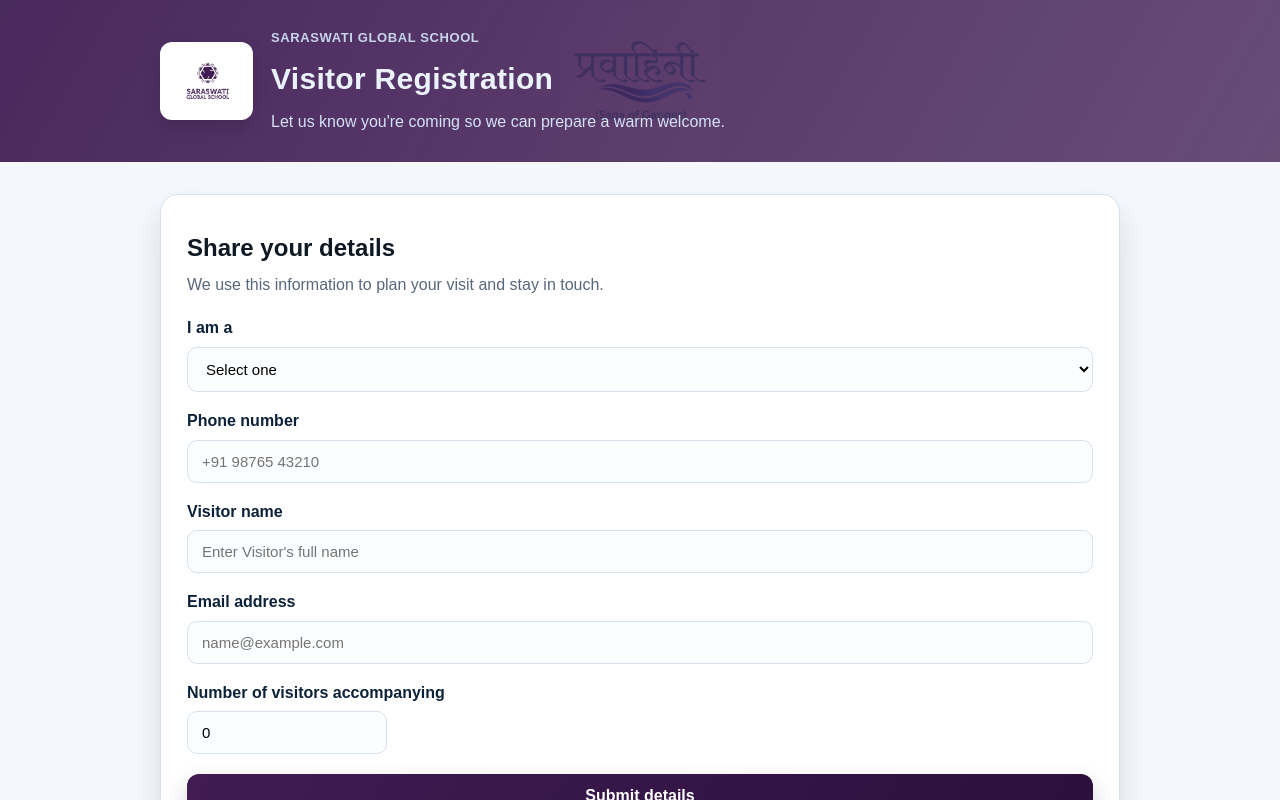
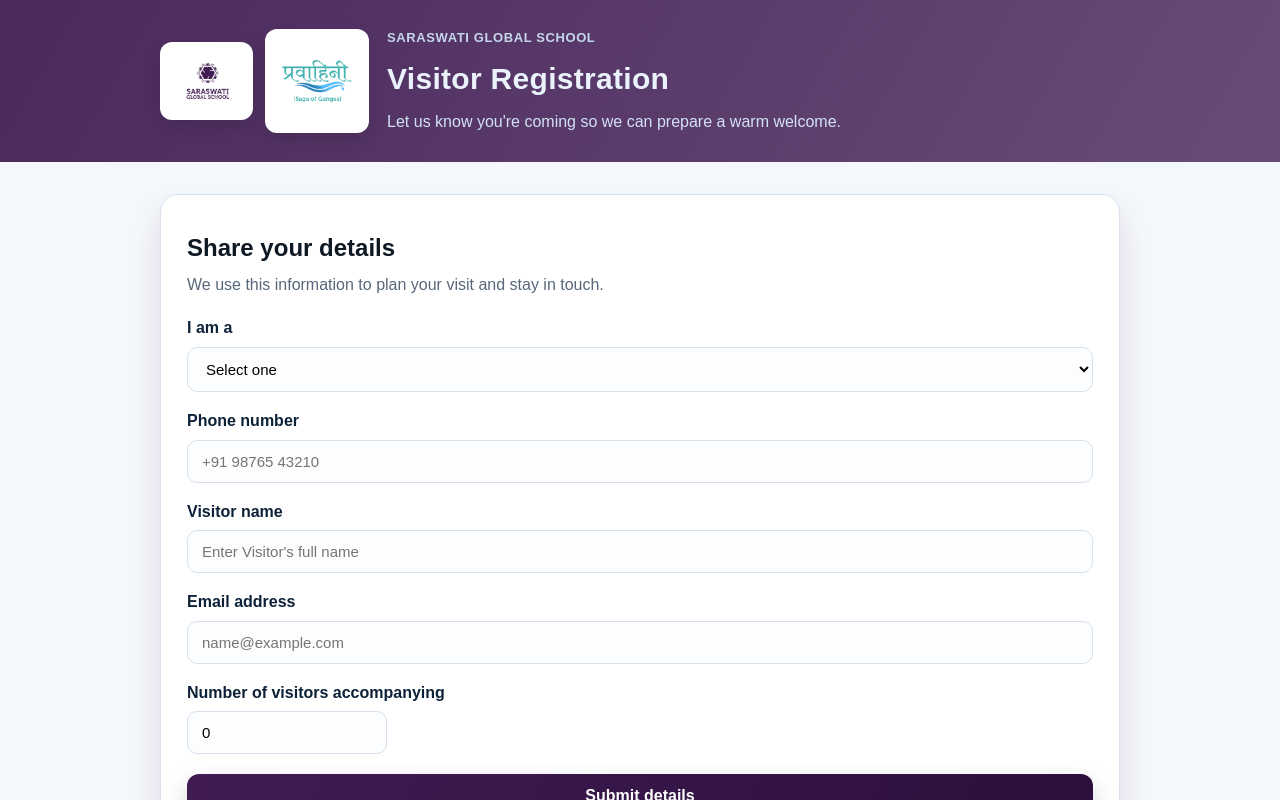
Before and after one commit to kunal-infi/saraswati-visitor-form, a Next.js app: page / in a window 1280 px wide. Shown: the top 800 px of the page. Built offline with nearby package versions, Linux system fonts and the light colour scheme; a web font is replaced by a local one.

Commit message:
feat: enhance brand logo display and add QR pass badge for improved visual appeal

```diff
--- a/app/globals.css
+++ b/app/globals.css
@@ -37,8 +37,7 @@ a {
       120deg,
       rgba(64, 28, 83, 0.94),
       rgba(64, 28, 83, 0.78)
-    ),
-    url("/assets/prav.png") center/160px no-repeat;
+    );
   padding: 28px 20px;
   color: #eaf2fb;
 }
@@ -51,6 +50,12 @@ a {
   margin: 0 auto;
 }
 
+.brand-logos {
+  display: flex;
+  align-items: center;
+  gap: 12px;
+}
+
 .brand-logo {
   height: 78px;
   width: auto;
@@ -58,6 +63,11 @@ a {
   border-radius: 12px;
   padding: 12px;
   box-shadow: 0 8px 18px rgba(0, 0, 0, 0.12);
+}
+
+.brand-logo.secondary {
+  height: 104px;
+  padding: 10px;
 }
 
 .brand-copy h1 {
@@ -258,14 +268,14 @@ button:active {
   display: flex;
   align-items: center;
   gap: 12px;
+  justify-content: space-between;
   padding: 12px 14px;
   color: #f8f3ff;
   background: linear-gradient(
       120deg,
       rgba(64, 28, 83, 0.88),
       rgba(64, 28, 83, 0.74)
-    ),
-    url("/assets/prav.png") center/140% no-repeat;
+    );
 }
 
 .qr-pass-logo {
@@ -300,6 +310,19 @@ button:active {
   font-weight: 900;
   font-size: 18px;
   letter-spacing: 0.3px;
+}
+
+.qr-pass-badge {
+  background: #ffffff;
+  padding: 8px;
+  border-radius: 12px;
+  box-shadow: 0 8px 18px rgba(0, 0, 0, 0.12);
+}
+
+.qr-pass-badge-img {
+  height: 60px;
+  width: auto;
+  object-fit: contain;
 }
 
 .qr-pass-footer {
--- a/app/page.js
+++ b/app/page.js
@@ -116,13 +116,13 @@ export default function HomePage() {
             }),
       }));
       setStatus("");
-      resetQr();
+      // resetQr();
       return;
     }
 
     setFormData((prev) => ({ ...prev, [name]: value }));
     setStatus("");
-    resetQr();
+    // resetQr();
   };
 
   const handleSubmit = async (event) => {
@@ -133,7 +133,7 @@ export default function HomePage() {
       return;
     }
 
-    resetQr();
+    // resetQr();
 
     const contactEmail = formData.email.trim();
     const contactPhone = formData.phoneNumber.trim();
@@ -246,7 +246,7 @@ export default function HomePage() {
       ctx.fillRect(headerX, headerY, headerWidth, qrHeaderHeight);
 
       if (headerBackground) {
-        const scale = Math.max(
+        const scale = Math.min(
           headerWidth / headerBackground.width,
           qrHeaderHeight / headerBackground.height
         );
@@ -322,13 +322,22 @@ export default function HomePage() {
     <>
       <header className="hero">
         <div className="brand">
-          <NextImage
-            src="/assets/TMS_LOGO.jpeg"
-            alt="Saraswati Global School logo"
-            className="brand-logo"
-            width={78}
-            height={78}
-          />
+          <div className="brand-logos">
+            <NextImage
+              src="/assets/TMS_LOGO.jpeg"
+              alt="Saraswati Global School logo"
+              className="brand-logo primary"
+              width={86}
+              height={86}
+            />
+            <NextImage
+              src="/assets/prav.png"
+              alt="Pravahini logo"
+              className="brand-logo secondary"
+              width={118}
+              height={118}
+            />
+          </div>
           <div className="brand-copy">
             <p className="eyebrow">Saraswati Global School</p>
             <h1>Visitor Registration</h1>
@@ -488,6 +497,15 @@ export default function HomePage() {
                       <p className="qr-pass-eyebrow">Saraswati Global School</p>
                       <p className="qr-pass-title">Visitor QR</p>
                     </div>
+                    <div className="qr-pass-badge">
+                      <NextImage
+                        src="/assets/prav.png"
+                        alt="Pravahini mark"
+                        width={72}
+                        height={72}
+                        className="qr-pass-badge-img"
+                      />
+                    </div>
                   </div>
                   <div className="qr-visual" ref={qrContainerRef}>
                     <QRCode
```
